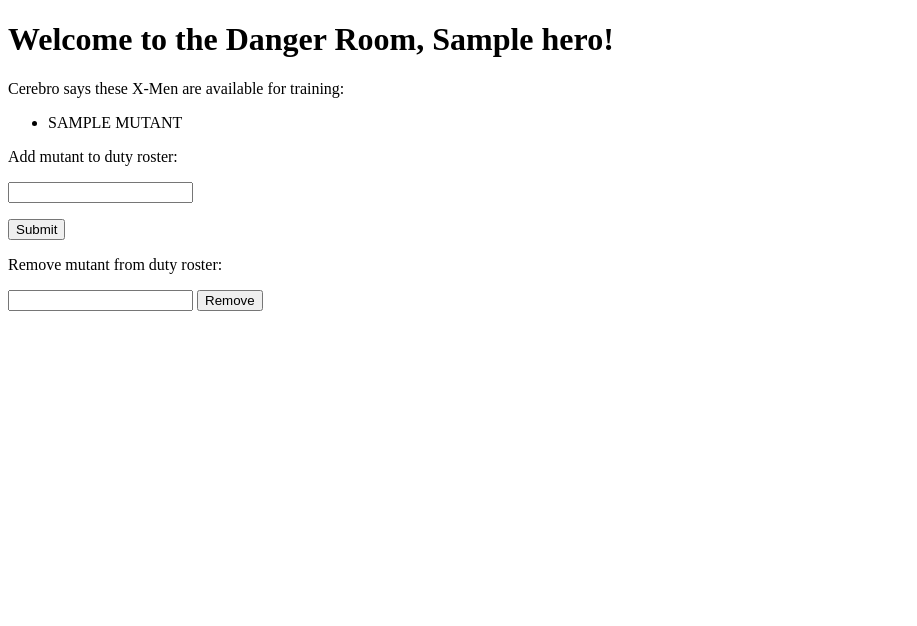
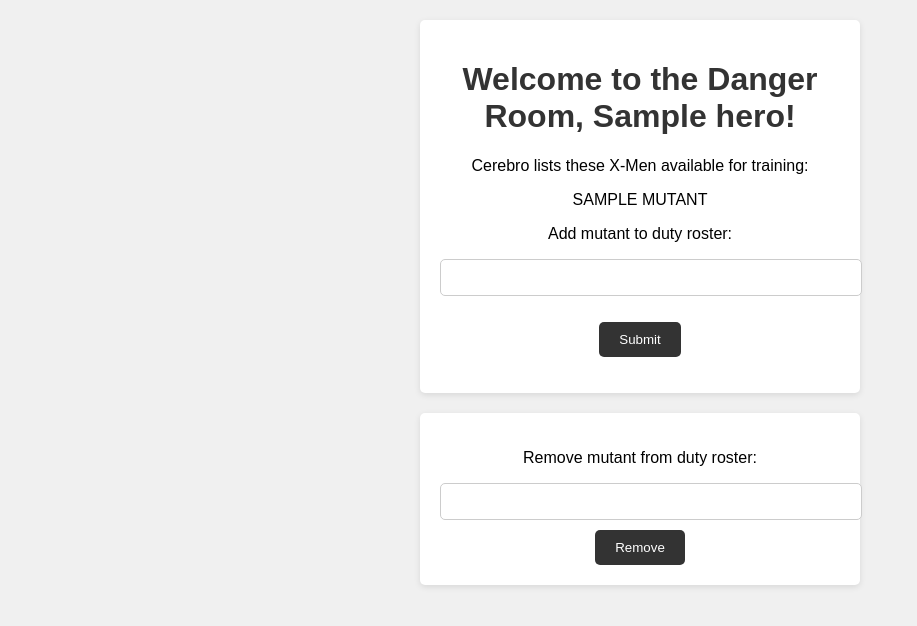
Before and after one commit to ChicagoSam/mycode, a Flask app: template myapp/templates/mutants.html in a window 1280 px wide. Shown: the top 626 px of the page, without its empty margins (0-917 px from the left). Run offline with Flask 3, Linux system fonts and the light colour scheme; the template is opened without the code that fills it: most values are stand-ins (such as "Sample title", 1, 10 or a date in 2020).

Commit message:
xmen polish

```diff
--- a/myapp/templates/mutants.html
+++ b/myapp/templates/mutants.html
@@ -3,12 +3,64 @@
 <head>
     <meta charset="UTF-8">
     <title>Please Identify Yourself, Hero!</title>
+    <style>
+        body {
+            font-family: Arial, sans-serif;
+            background-color: #f0f0f0;
+            margin: 0;
+            padding: 0;
+            text-align: center;
+        }
+
+        form {
+            max-width: 400px;
+            margin: 20px auto;
+            padding: 20px;
+            background-color: #fff;
+            border-radius: 5px;
+            box-shadow: 0 2px 6px rgba(0, 0, 0, 0.1);
+        }
+
+        h1 {
+            color: #333;
+        }
+
+        ul {
+            list-style: none;
+            padding: 0;
+        }
+
+        li {
+            margin-bottom: 10px;
+        }
+
+        input[type="text"] {
+            padding: 10px;
+            width: 100%;
+            border: 1px solid #ccc;
+            border-radius: 5px;
+            margin-bottom: 10px;
+        }
+
+        input[type="submit"], button {
+            padding: 10px 20px;
+            background-color: #333;
+            color: #fff;
+            border: none;
+            border-radius: 5px;
+            cursor: pointer;
+        }
+
+        input[type="submit"]:hover, button:hover {
+            background-color: #555;
+        }
+    </style>
 </head>
 <body>
     <form action="/xmen" method="POST">
         <h1>Welcome to the Danger Room, {{ hero }}!</h1>
 
-        <p>Cerebro says these X-Men are available for training:</p>
+        <p>Cerebro lists these X-Men available for training:</p>
         <ul>
         {% for mutant in mutant_list %}
             <li>{{ mutant|upper }}</li>
```
Also changed, not shown: 1 other file.
